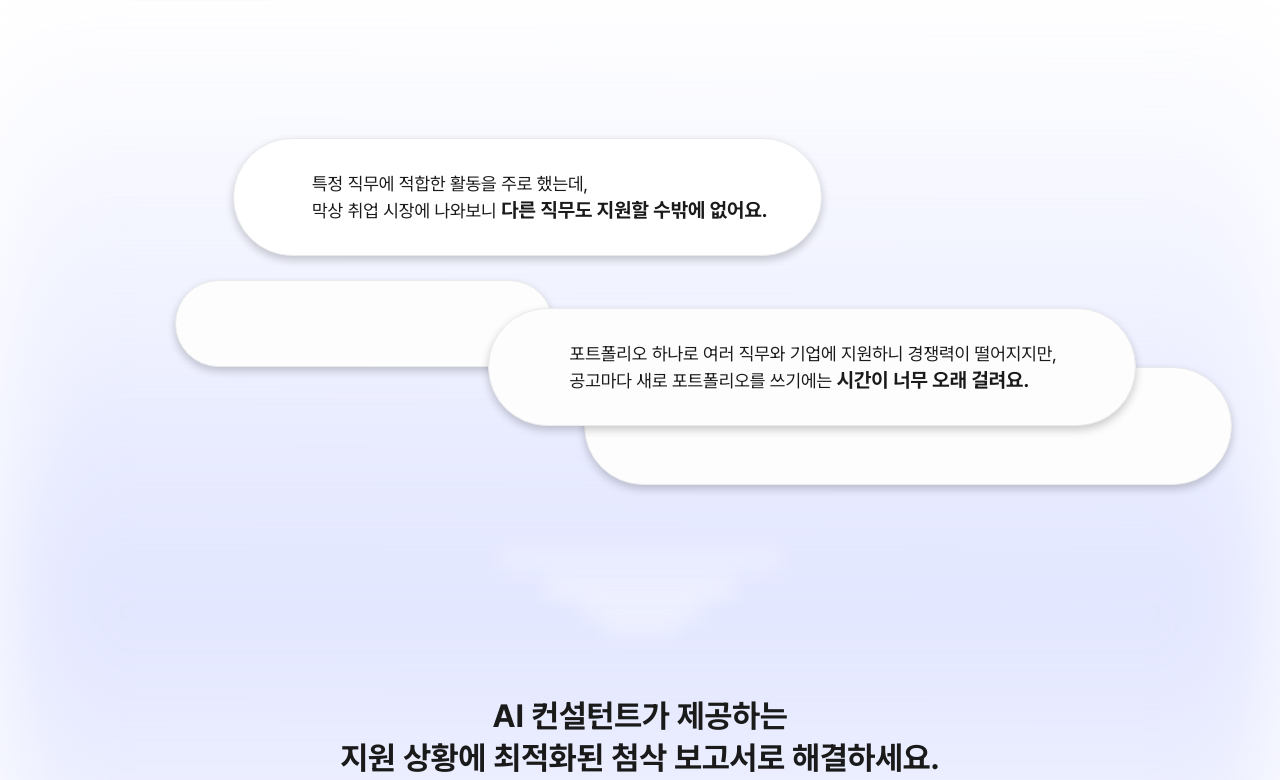
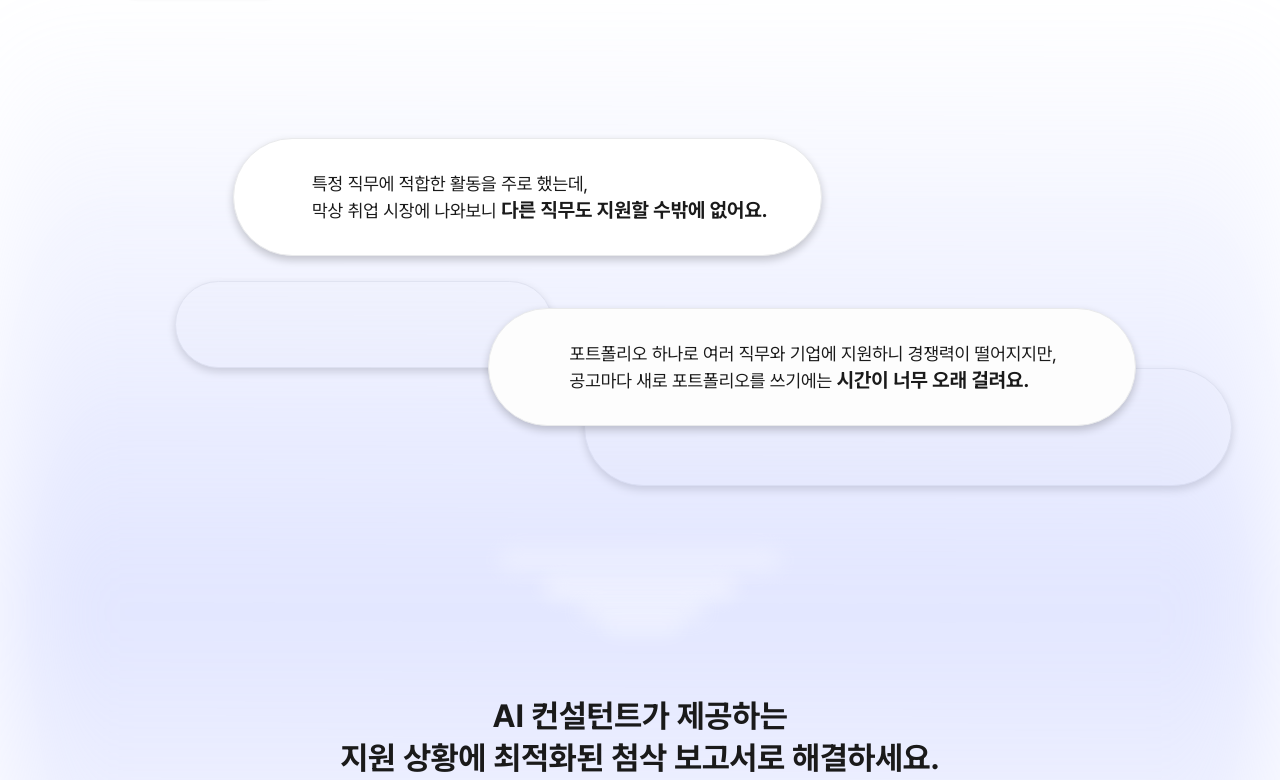
Before and after one commit to Teamie71/folioo-front, a Next.js app: page / in a window 1280 px wide. Shown: the part 4575-5355 px from the top of the page. Built offline with nearby package versions, Linux system fonts and the light colour scheme; no server answers.

Commit message:
🎨 Style: 랜딩 첨삭 말풍선 레이어 정렬

```diff
--- a/src/features/landing/components/LandingPageContent.tsx
+++ b/src/features/landing/components/LandingPageContent.tsx
@@ -624,13 +624,22 @@ export function LandingPageContent() {
 
       <section className='relative overflow-hidden py-[7.5rem] sm:min-h-[113.6875rem] sm:py-[10rem]'>
         <div
-          className='pointer-events-none absolute inset-0 opacity-50 blur-[3.125rem]'
+          aria-hidden
+          className='pointer-events-none absolute inset-0 z-0 hidden sm:block'
+        >
+          <div className='relative mx-auto h-full max-w-[66rem]'>
+            <div className='border-gray3 absolute top-[41.25rem] left-[3.9375rem] h-[5.4078125rem] w-[23.625rem] rounded-full border bg-[#FDFDFD] shadow-[0_4px_8px_0_rgba(0,0,0,0.2)]' />
+            <div className='border-gray3 absolute top-[46.6875rem] left-[29.5rem] h-[7.375rem] w-[40.5rem] rounded-full border bg-[#FDFDFD] shadow-[0_4px_8px_0_rgba(0,0,0,0.2)]' />
+          </div>
+        </div>
+        <div
+          className='pointer-events-none absolute inset-0 z-10 opacity-50 blur-[3.125rem]'
           style={{
             background:
               'linear-gradient(180.083456732145deg, rgba(255, 255, 255, 0) 20.046%, rgb(196, 204, 255) 51.997%, rgba(255, 255, 255, 0.4) 79.954%)',
           }}
         />
-        <div className='relative mx-auto max-w-[66rem] px-5 sm:px-0'>
+        <div className='relative z-20 mx-auto max-w-[66rem] px-5 sm:px-0'>
           <p className='text-[1.125rem] leading-[130%] font-bold sm:text-[1.25rem]'>
             포트폴리오 첨삭
           </p>
@@ -644,14 +653,6 @@ export function LandingPageContent() {
           </div>
 
           <div className='relative mt-24 min-h-[19rem] sm:mt-[8.75rem] sm:min-h-[34.875rem]'>
-            <div
-              aria-hidden
-              className='border-gray3 absolute top-[8.875rem] left-[3.9375rem] z-0 hidden h-[5.4078125rem] w-[23.625rem] rounded-full border bg-[#FDFDFD] shadow-[0_4px_8px_0_rgba(0,0,0,0.2)] sm:block'
-            />
-            <div
-              aria-hidden
-              className='border-gray3 absolute top-[14.3125rem] left-[29.5rem] z-0 hidden h-[7.375rem] w-[40.5rem] rounded-full border bg-[#FDFDFD] shadow-[0_4px_8px_0_rgba(0,0,0,0.2)] sm:block'
-            />
             <div
               aria-hidden
               className='absolute top-[25.6875rem] left-1/2 z-0 hidden h-[5.0625rem] w-[17.625rem] -translate-x-1/2 sm:block'
```
